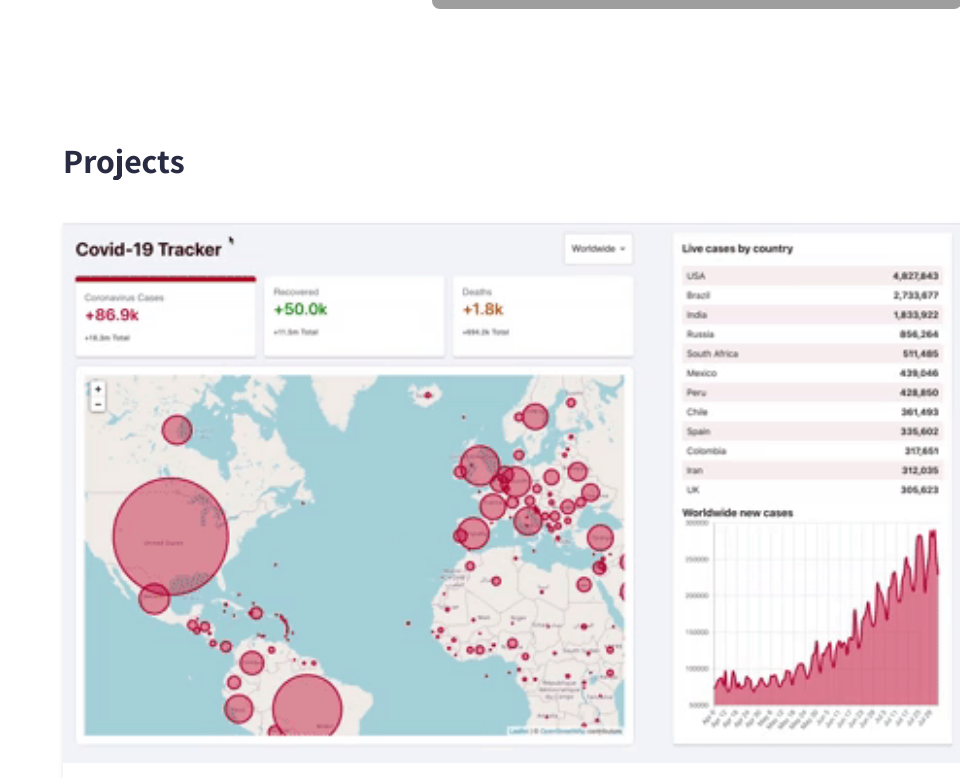
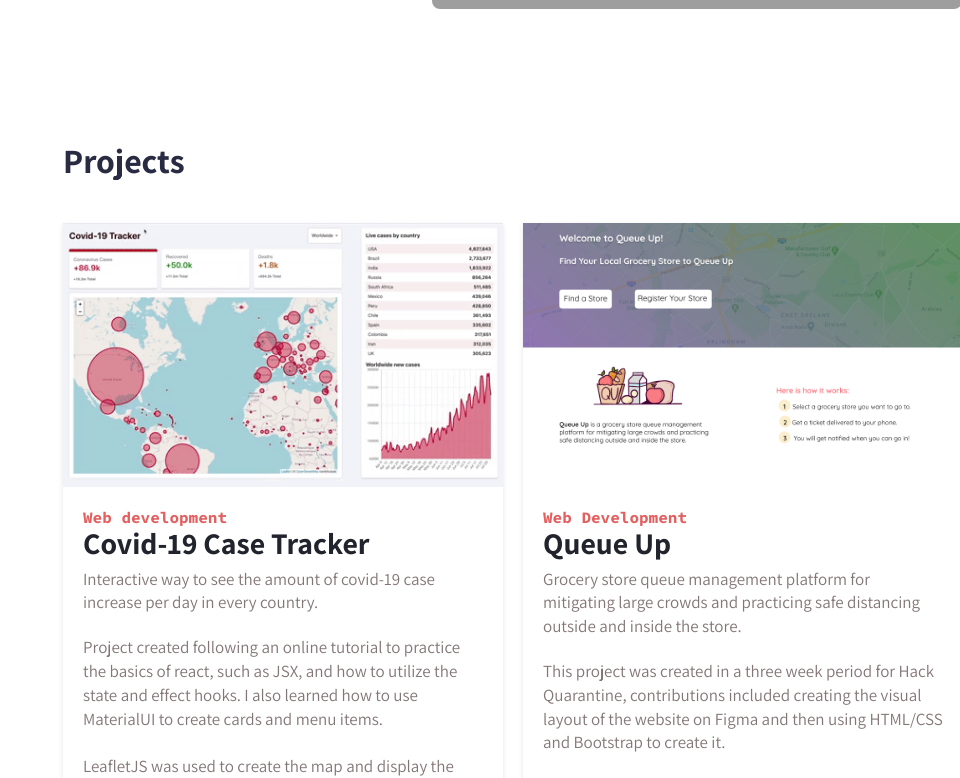
Before and after one commit to marsgs/marsgs.github.io, a React (Create React App) app: page / in a window 1280 px wide. Shown: the part 618-1396 px from the top of the page, without its empty margins (320-1280 px from the left). Built offline with nearby package versions, Linux system fonts and the light colour scheme; grey boxes are pictures that could not be loaded.

Commit message:
minor project change

```diff
--- a/src/components/Projects.js
+++ b/src/components/Projects.js
@@ -10,7 +10,7 @@
         <section id="projects" className="projects-wrapper">
 
               <div className="projects offset">
-              <div class="section-text"><h1>Projects</h1></div>
+              <div class="section-text hi"><h1 class="p-h1">Projects</h1></div>
 
                 <div className="project-1">
                     <div className="card">
--- a/src/styles/Projects.css
+++ b/src/styles/Projects.css
@@ -1,7 +1,7 @@
 .projects-wrapper{
   padding-top: 20px ;}
 
-.projects, .projects h1:not(:first-of-type) {
+.projects {
   width: 90%;
   max-width: 900px;
   margin: 0 auto;
@@ -11,7 +11,9 @@
   grid-gap: 20px;
   padding-bottom: 6vw;
 }
-
+.hi {
+  grid-column: 1/3;
+}
 
 .card {
   min-height: 100%;
@@ -92,7 +94,7 @@
 }
 
 @media only screen and (min-width: 850px) {
-  .projects:not(:first-child) {
+  .projects{
     grid-template-columns: 1fr 1fr;
   }
 }
```
